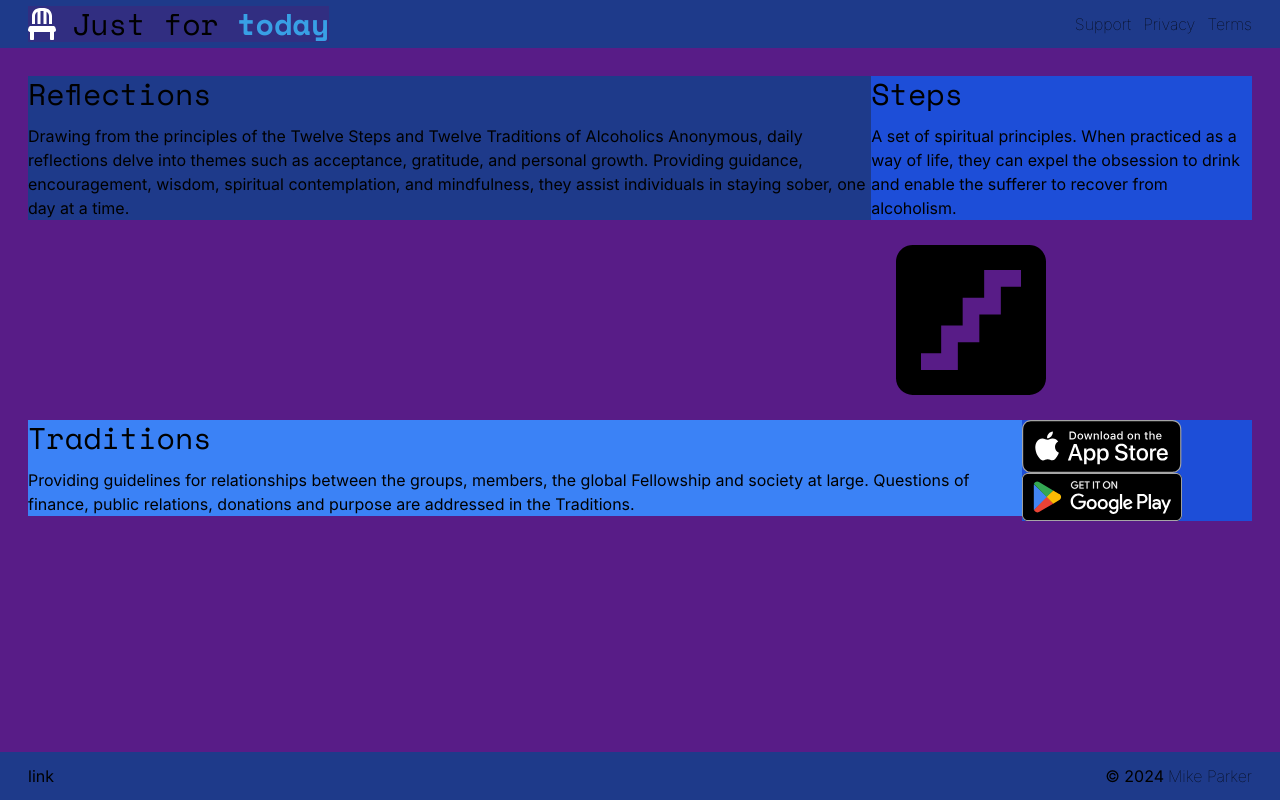
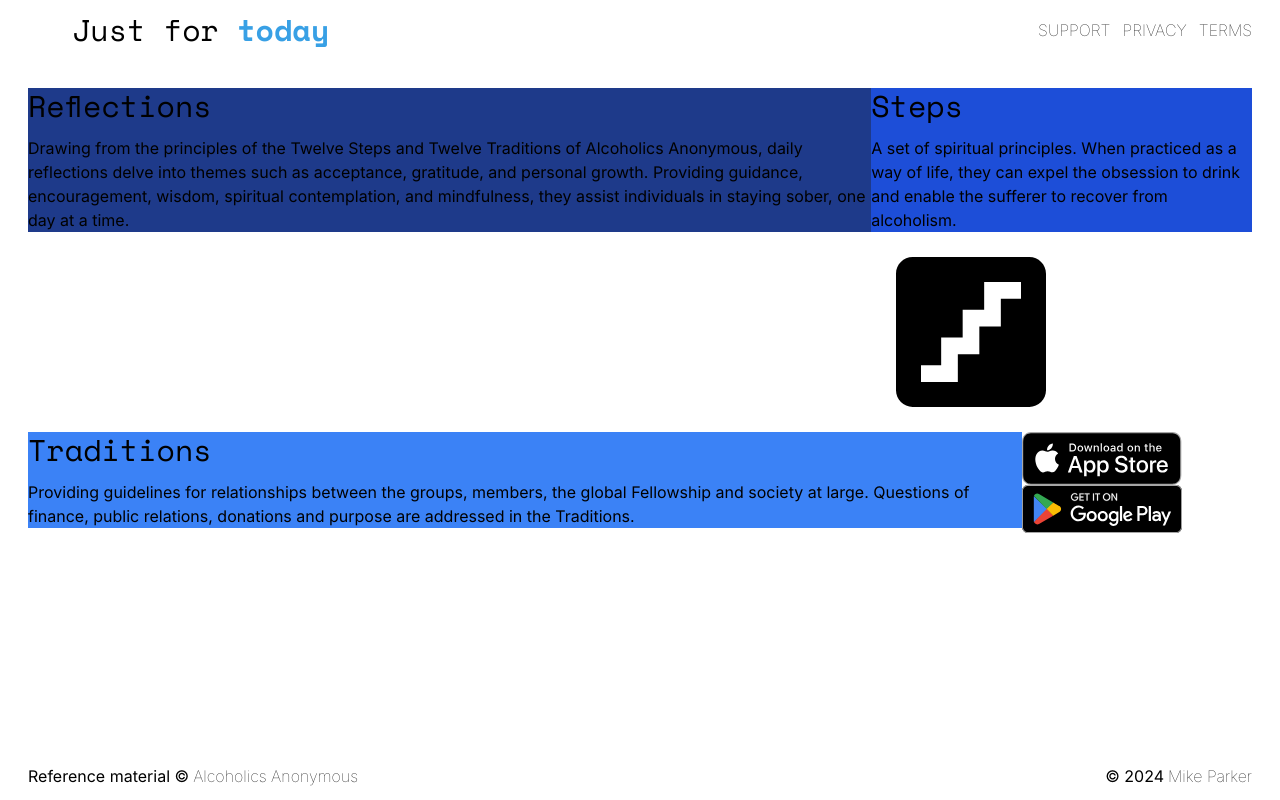
Before and after one commit to WildPastry/JustForTodayLanding, a React (Vite) app: page / in a window 1280 px wide. Built offline with nearby package versions, Linux system fonts and the light colour scheme.

Commit message:
aDJUSTING STYLES

```diff
--- a/package.json
+++ b/package.json
@@ -17,7 +17,6 @@
     "react": "^18.2.0",
     "react-dom": "^18.2.0",
     "react-icons": "^5.0.1",
-    "react-ionicons": "^4.2.1",
     "react-router-dom": "^6.22.3"
   },
   "devDependencies": {
--- a/src/components/Badges/Badges.tsx
+++ b/src/components/Badges/Badges.tsx
@@ -4,7 +4,7 @@ import styles from './Badges.module.css';
 
 const Badges: React.FC = (): JSX.Element => {
   return (
-    <section className='bg-blue-700'>
+    <section>
       <div className={`${styles['store-badge']} me-5`}>
         <a
           className={styles['store-badge']}
--- a/src/components/Footer.tsx
+++ b/src/components/Footer.tsx
@@ -1,12 +1,19 @@
 /* eslint-disable max-len */
-import { Link } from 'react-router-dom';
-
 const Footer: React.FC = (): JSX.Element => {
   // Get current date
   const currentDate: number = new Date().getFullYear();
   return (
-    <section className='bg-blue-900 flex flex-row items-center justify-between px-7 h-12'>
-      <p>link</p>
+    <section className='flex flex-row items-center justify-between px-7 py-3'>
+      <p>
+        Reference material ©
+        <a
+          className='ml-1'
+          href='https://www.aa.org/'
+          target='_blank'
+          rel='noopener noreferrer'>
+          Alcoholics Anonymous
+        </a>
+      </p>
       <div>
         <p>
           © {currentDate}
--- a/src/components/Header.tsx
+++ b/src/components/Header.tsx
@@ -4,17 +4,17 @@ import Logo from './Logo/Logo';
 
 const Header: React.FC = (): JSX.Element => {
   return (
-    <section className='bg-blue-900 flex flex-row items-center justify-between px-7 h-12'>
+    <section className='flex flex-row items-center justify-between px-7 py-3'>
       <Logo />
       <ul className='flex flex-row items-center'>
         <li>
-          <Link to={'/support'}>Support</Link>
+          <Link to={'/support'}>SUPPORT</Link>
         </li>
         <li className='mx-3'>
-          <Link to={'/privacy'}>Privacy</Link>
+          <Link to={'/privacy'}>PRIVACY</Link>
         </li>
         <li>
-          <Link to={'/terms'}>Terms</Link>
+          <Link to={'/terms'}>TERMS</Link>
         </li>
       </ul>
     </section>
--- a/src/components/Logo/Logo.tsx
+++ b/src/components/Logo/Logo.tsx
@@ -1,16 +1,15 @@
+/* eslint-disable max-len */
 import jftLogo from '../../assets/img/just-for-today.svg';
 import styles from './Logo.module.css';
 
 const Logo: React.FC = (): JSX.Element => {
   return (
-    <section className='bg-indigo-900'>
-      <div className='flex flex-row justify-center items-center gap-4'>
-        <img className='h-8' src={jftLogo} alt='JustForToday Logo' />
-        <h1 className='text-3xl'>
-          Just for <span className={styles['logo-text-colour']}>today</span>
-        </h1>
-      </div>
-    </section>
+    <div className='cursor-default flex flex-row justify-center items-center gap-4'>
+      <img className='h-8' src={jftLogo} alt='JustForToday Logo' />
+      <h1 className='text-3xl'>
+        Just for <span className={styles['logo-text-colour']}>today</span>
+      </h1>
+    </div>
   );
 };
 
--- a/src/pages/Layout.tsx
+++ b/src/pages/Layout.tsx
@@ -11,7 +11,7 @@ const Layout: React.FC = (): JSX.Element => {
     <main className='h-full w-full flex flex-col'>
       <Header />
       {/* Flex content */}
-      <section className='flex-auto bg-purple-900 p-7'>
+      <section className='flex-auto p-7'>
         {/* Top section */}
         <div className='flex flex-row w-full justify-between'>
           <div>
--- a/src/pages/Privacy/Privacy.tsx
+++ b/src/pages/Privacy/Privacy.tsx
@@ -1,15 +1,15 @@
-import { Close } from 'react-ionicons';
 import { Link } from 'react-router-dom';
+import { MdClose } from 'react-icons/md';
 import styles from './Privacy.module.css';
 
 const Privacy: React.FC = (): JSX.Element => {
   return (
-    <section className='h-full w-full flex flex-col p-7'>
-      <Link to={'/'}>
-        <Close color={'#ffffff'} title={'CLOSE'} height='50px' width='50px' />
-      </Link>
-      <div>
-        <h2>PRIVACY STATEMENT</h2>
+    <section className='h-full w-full flex flex-col px-7 py-3'>
+      <div className='flex flex-row items-center justify-between mb-10'>
+        <h2 className='text-3xl'>PRIVACY STATEMENT</h2>
+        <Link to={'/'}>
+          <MdClose fontSize={50} />
+        </Link>
       </div>
       <p>
         Privacy Statement <b>JustForToday</b> respects your privacy and is
--- a/src/pages/Support/Support.tsx
+++ b/src/pages/Support/Support.tsx
@@ -1,15 +1,15 @@
-import { Close } from 'react-ionicons';
 import { Link } from 'react-router-dom';
+import { MdClose } from 'react-icons/md';
 import styles from './Support.module.css';
 
 const Support: React.FC = (): JSX.Element => {
   return (
-    <section className='h-full w-full flex flex-col p-7'>
-      <Link to={'/'}>
-        <Close color={'#ffffff'} title={'CLOSE'} height='50px' width='50px' />
-      </Link>
-      <div>
-        <h2>Support</h2>
+    <section className='h-full w-full flex flex-col px-7 py-3'>
+      <div className='flex flex-row items-center justify-between mb-10'>
+        <h2 className='text-3xl'>SUPPORT</h2>
+        <Link to={'/'}>
+          <MdClose fontSize={50} />
+        </Link>
       </div>
       <h3>Support for JFT:</h3>
       <div className={styles.divider} />
--- a/src/pages/Terms.tsx
+++ b/src/pages/Terms.tsx
@@ -1,16 +1,15 @@
 /* eslint-disable max-lines-per-function */
-import { Close } from 'react-ionicons';
 import { Link } from 'react-router-dom';
+import { MdClose } from 'react-icons/md';
 
 const Terms: React.FC = (): JSX.Element => {
   return (
-    <section className='h-full w-full flex flex-col p-7'>
-      <Link to={'/'}>
-        <Close color={'#ffffff'} title={'CLOSE'} height='50px' width='50px' />
-      </Link>
-      <h2>Terms</h2>
-      <div>
-        <h2>TERMS AND CONDITIONS</h2>
+    <section className='h-full w-full flex flex-col px-7 py-3'>
+      <div className='flex flex-row items-center justify-between mb-10'>
+        <h2 className='text-3xl'>TERMS AND CONDITIONS</h2>
+        <Link to={'/'}>
+          <MdClose fontSize={50} />
+        </Link>
       </div>
       <p>
         These Terms and Conditions constitute a legally binding agreement made
```
Also changed, not shown: 1 other file (tests, documents, lock files or other folders).
